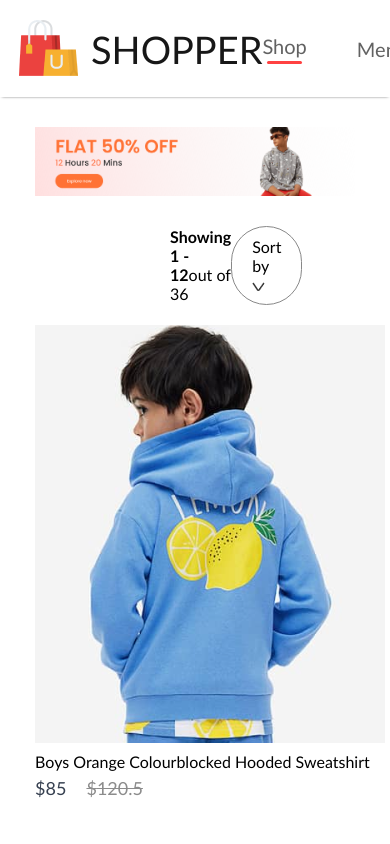
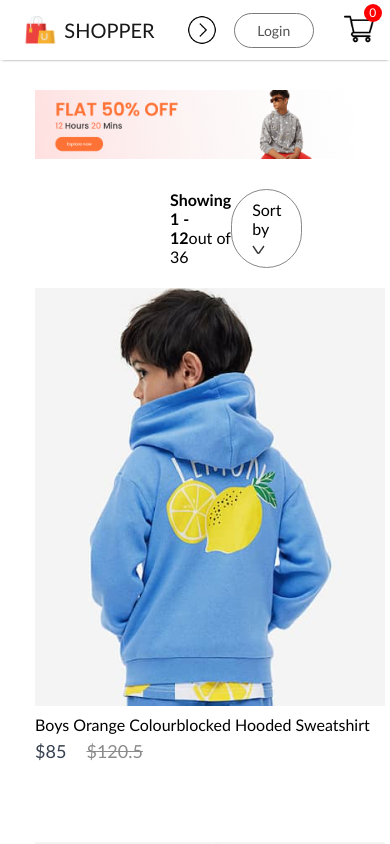
Before and after one commit to devtushar001/my-app, a React (Create React App) app: page /kids in a window 390 px wide. Shown: the top 844 px of the page. Built offline with nearby package versions, Linux system fonts and the light colour scheme.

Commit message:
responsive navbar css with the media querry

```diff
--- a/src/Components/Navbar/Navbar.css
+++ b/src/Components/Navbar/Navbar.css
@@ -3,6 +3,7 @@
     justify-content: space-around;
     padding: 16px;
     box-shadow: 0 1px 3px -2px #000;
+    align-items: center;
     font-family: 'Trebuchet MS', 'Lucida Sans Unicode', 'Lucida Grande', 'Lucida Sans', Arial, sans-serif;
 }
 
@@ -82,3 +83,107 @@
     color: white;
     font-family: 'Trebuchet MS', 'Lucida Sans Unicode', 'Lucida Grande', 'Lucida Sans', Arial, sans-serif;
 }
+
+.nav-dropdown {
+    display: none;
+}
+
+@media(max-width: 1280px) {
+    .navbar {
+        padding: 12px 50px;
+    }
+
+    .nav-logo img {
+        width: 40px;
+
+    }
+
+    .nav-logo p {
+        font-size: 25px;
+    }
+
+    .nav-menu {
+        gap: 30px;
+        font-size: 16px;
+    }
+
+    .nav-login-cart {
+        gap: 30px;
+    }
+
+    .nav-login-cart button {
+        width: 120px;
+        height: 45px;
+        font-size: 16px;
+    }
+
+    .nav-cart-count {
+        margin-left: -40px;
+        font-size: 12px;
+
+    }
+}
+
+@media(max-width: 1024px) {
+    .navbar {
+        padding: 12px 30px;
+    }
+    .nav-menu {
+        gap: 25px;
+        font-size: 14px;
+
+    }
+    .nav-login-cart button {
+        width: 80px;
+        height: 35px;
+        font-size: 14px;
+    }
+    .nav-login-cart img{
+        width: 30px;
+    }
+    .nav-cart-count {
+        width: 18px;
+        height: 18px;
+
+    }
+}
+@media(max-width:800px) {
+    .navbar {
+        padding: 10px 0px;
+
+    }
+
+    .nav-dropdown {
+       display: block;
+       width: 30px;
+       rotate: -90deg;
+       transition: 0.5s;
+    }
+    .nav-menu {
+        display: none;
+        height: 80px;
+        width: 100%;
+        position: absolute;
+        background-color: white;
+        justify-content: center;
+        top: 50px;
+    }
+    .nav-menu-visible {
+        display: flex;
+        transition: 0.5s;
+    }
+    .nav-dropdown.open {
+        transform: rotate(90deg);
+    }
+}
+
+@media(max-width: 500px) {
+    .navbar {
+        width: 8px 0px;
+        gap: 0;
+
+    }
+    .nav-logo {
+        transform: scale(0.8);
+    }
+}
--- a/src/Components/Navbar/Navbar.jsx
+++ b/src/Components/Navbar/Navbar.jsx
@@ -1,11 +1,20 @@
-import React, { useState } from "react";
+import React, { useContext, useRef, useState } from "react";
 import { Link } from "react-router-dom";
 import './Navbar.css';
 import logo from '../Assets/logo.png';
 import cart_icon from '../Assets/cart_icon.png';
+import { ShopContext } from "../../Context/ShopContext";
+import nav_dropdown from '../Assets/nav_dropdown.png'
 
 const Navbar = () => {
     const [menu, setMenu] = useState('shop');
+    const { getTotalCartItems } = useContext(ShopContext);
+    const menuRef = useRef();
+
+    const dropdown_toggle = (e) => {
+           menuRef.current.classList.toggle('nav-menu-visible');
+           e.target.classList.toggle('open');
+    }
 
     return (
         <>
@@ -14,7 +23,8 @@ const Navbar = () => {
                     <img src={logo} alt="" />
                     <p>SHOPPER</p>
                 </div>
-                <ul className="nav-menu">
+                <img src={nav_dropdown} alt="" onClick={dropdown_toggle} className="nav-dropdown"/>
+                <ul className="nav-menu" ref={menuRef} >
                     <li onClick={() => { setMenu('shop')} } > <Link to="/" style={{textDecoration: 'none', color: '#626262'}} >Shop</Link>{menu === 'shop' ? <hr /> : ''}</li>
                     <li onClick={() => { setMenu('men') }}> <Link to='/mens' style={{textDecoration: 'none', color: '#626262'}} >Men</Link>  {menu === 'men' ? <hr /> : ''}</li>
                     <li onClick={() => { setMenu('women') }}> <Link to='/womens' style={{textDecoration: 'none', color: '#626262'}} >Women</Link>  {menu === 'women' ? <hr /> : ''}</li>
@@ -23,7 +33,7 @@ const Navbar = () => {
                 <div className="nav-login-cart">
                     <Link to='/login'><button>Login</button></Link>
                     <Link to='/cart'><img src={cart_icon} alt="" /></Link>
-                    <div className="nav-cart-count">0</div>
+                    <div className="nav-cart-count">{getTotalCartItems()}</div>
                 </div>
             </div>
         </>
--- a/src/Context/ShopContext.jsx
+++ b/src/Context/ShopContext.jsx
@@ -1,6 +1,5 @@
 import React, { createContext, useState } from "react";
 import all_product from '../Components/Assets/all_product';
-
 export const ShopContext = createContext(null);
 
 const getDefaultCart = () => {
@@ -38,10 +37,20 @@ const ShopContextProvider = (props) => {
         return totalAmount; // Moved outside of loop
     }
 
-    const totalAmount = getTotalCartAmount();
-    console.log(totalAmount);
+    const getTotalCartItems = () => {
+        let totalItem = 0;
+        for(const item in cartItems) {
+            if (cartItems[item] > 0) {
+                totalItem += cartItems[item]
+            }
+        }
+        return totalItem;
+    }
 
-    const contextValue = { getTotalCartAmount, all_product, cartItems, addToCart, removeFromCart };
+    const tl = getTotalCartItems();
+    console.log(tl);
+
+    const contextValue = {getTotalCartItems, getTotalCartAmount, all_product, cartItems, addToCart, removeFromCart };
 
     return (
         <ShopContext.Provider value={contextValue}>
```
